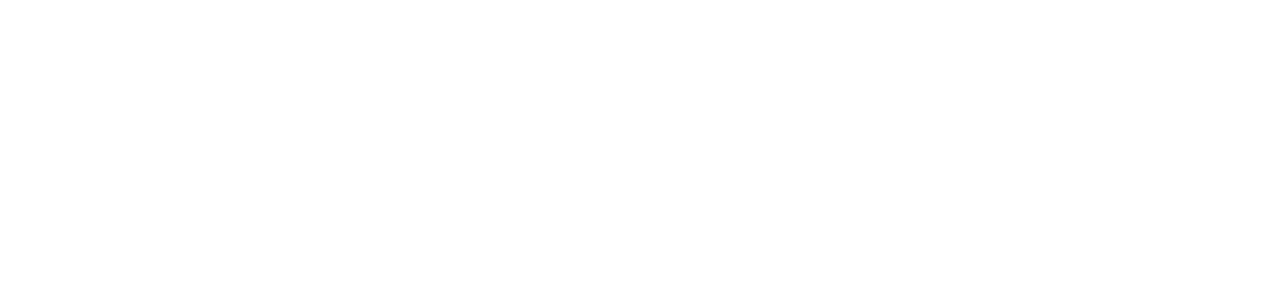
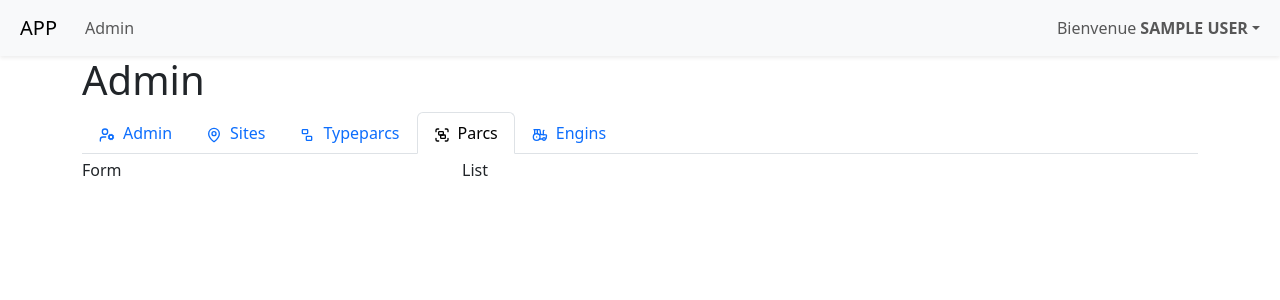
Before and after one commit to ghalass/mern_003, a React (Vite) app in the folder frontend/: page /admin/parcs in a window 1280 px wide. Before the commit this address had no page. Shown: the top 300 px of the page. Built offline with nearby package versions, Linux system fonts and the light colour scheme; sample sign-in values are in the browser's storage.

Commit message:
sites frontend

```diff
--- a/frontend/src/App.jsx
+++ b/frontend/src/App.jsx
@@ -5,15 +5,23 @@ import {
   Route,
   useLocation,
 } from "react-router-dom";
+
+import { UserContext } from "./context/UserContext";
+import { isTokenExpired } from "./utils/helpers";
+
+// components
+import Loader from "./components/Loader";
+
+// pages
 import Login from "./pages/Auth/Login";
 import SignUp from "./pages/Auth/SignUp";
 import Home from "./pages/Home";
-import { UserContext } from "./context/UserContext";
 import Index from "./pages/Admin/Index";
 import Profile from "./pages/Profile/Profile";
 import Sites from "./pages/Admin/Sites";
-import { isTokenExpired } from "./utils/helpers";
-import Loader from "./components/Loader";
+import Typeparcs from "./pages/Admin/Typeparcs";
+import Parcs from "./pages/Admin/Parcs";
+import Engins from "./pages/Admin/Engins";
 
 const App = () => {
   const [loading, setLoading] = useState(false);
@@ -21,7 +29,7 @@ const App = () => {
   return (
     <div>
       <Router>
-        <LoadingWrapper setLoading={setLoading}>
+        {/* <LoadingWrapper setLoading={setLoading}> */}
         {loading && <Loader />}
         <AuthChecker />
         <Routes>
@@ -29,10 +37,15 @@ const App = () => {
           <Route path="/login" element={<Login />} />
           <Route path="/signup" element={<SignUp />} />
           <Route path="/profile" element={<Profile />} />
+
+          {/* ADMIN ROUTES */}
           <Route path="/admin" element={<Index />} />
           <Route path="/admin/sites" element={<Sites />} />
+          <Route path="/admin/typeparcs" element={<Typeparcs />} />
+          <Route path="/admin/parcs" element={<Parcs />} />
+          <Route path="/admin/engins" element={<Engins />} />
         </Routes>
-        </LoadingWrapper>
+        {/* </LoadingWrapper> */}
       </Router>
     </div>
   );
@@ -73,7 +86,7 @@ const LoadingWrapper = ({ children, setLoading }) => {
 
   useEffect(() => {
     setLoading(true);
-    const timer = setTimeout(() => setLoading(false), 500); // Simulate loading delay
+    const timer = setTimeout(() => setLoading(false), 0); // Simulate loading delay
 
     return () => clearTimeout(timer);
   }, [location.pathname]);
--- a/frontend/src/components/sites/SiteList.jsx
+++ b/frontend/src/components/sites/SiteTable.jsx
@@ -2,7 +2,7 @@ import React from "react";
 import { useCrudStore } from "../../store/crudStore";
 import { LuPencil, LuTrash2 } from "react-icons/lu";
 
-const SiteList = ({ paginatedSites }) => {
+const SiteTable = ({ paginatedSites }) => {
   const setSelectedItem = useCrudStore((state) => state.setSelectedItem);
   const setOp = useCrudStore((state) => state.setOp);
 
@@ -52,4 +52,4 @@ const SiteList = ({ paginatedSites }) => {
   );
 };
 
-export default SiteList;
+export default SiteTable;
--- a/frontend/src/components/sites/SitesList.jsx
+++ b/frontend/src/components/sites/SitesList.jsx
@@ -5,7 +5,7 @@ import axiosInstance from "../../utils/axiosInstance";
 import { API_PATHS } from "../../utils/apiPaths";
 import toast from "react-hot-toast";
 import { downloadExcel } from "../../utils/helpers";
-import SiteList from "./SiteList";
+import SiteTable from "./SiteTable";
 import Pagination from "../commun/Pagination";
 
 const SitesList = () => {
@@ -69,10 +69,7 @@ const SitesList = () => {
     <div className="card">
       <div className="card-body">
         <div className="d-flex justify-content-between mb-1">
-          <h6>
-            Liste des sites ({filteredSites.length})
-            {isPending && "Chargement..."}
-          </h6>
+          <h6>Liste des sites ({filteredSites.length})</h6>
 
           <button
             disabled={mutation.isPending}
@@ -111,7 +108,7 @@ const SitesList = () => {
           />
         </div>
 
-        <SiteList paginatedSites={paginatedSites} />
+        <SiteTable paginatedSites={paginatedSites} />
 
         {isLoading && <div className="text-center">Chargement...</div>}
         {!isLoading && !isError && filteredSites.length === 0 && (
--- a/frontend/src/layouts/AdminLayout.jsx
+++ b/frontend/src/layouts/AdminLayout.jsx
@@ -2,7 +2,13 @@ import { Outlet, useLocation } from "react-router-dom";
 import Nav from "react-bootstrap/Nav";
 import { Link } from "react-router-dom";
 
-import { LuUserCog, LuMapPin } from "react-icons/lu";
+import {
+  LuUserCog,
+  LuMapPin,
+  LuUngroup,
+  LuGroup,
+  LuTractor,
+} from "react-icons/lu";
 
 export default function AdminLayout() {
   const location = useLocation();
@@ -36,4 +42,19 @@ export default function AdminLayout() {
 const LIST = [
   { to: "/admin", label: "Admin", icon: <LuUserCog className="me-2" /> },
   { to: "/admin/sites", label: "Sites", icon: <LuMapPin className="me-2" /> },
+  {
+    to: "/admin/typeparcs",
+    label: "Typeparcs",
+    icon: <LuUngroup className="me-2" />,
+  },
+  {
+    to: "/admin/parcs",
+    label: "Parcs",
+    icon: <LuGroup className="me-2" />,
+  },
+  {
+    to: "/admin/engins",
+    label: "Engins",
+    icon: <LuTractor className="me-2" />,
+  },
 ];
--- /dev/null
+++ b/frontend/src/pages/Admin/Engins.jsx
@@ -0,0 +1,22 @@
+import React from "react";
+import DefaultLayout from "../../layouts/DefaultLayout";
+import AdminLayout from "../../layouts/AdminLayout";
+
+const Engins = () => {
+  return (
+    <div>
+      <DefaultLayout />
+      <div className="container-lg">
+        <AdminLayout />
+
+        <div className="row">
+          <div className="mt-1 col-sm-12 col-md-4 ">Form</div>
+
+          <div className="mt-1 col-sm-12 col-md-8 ">List</div>
+        </div>
+      </div>
+    </div>
+  );
+};
+
+export default Engins;
--- /dev/null
+++ b/frontend/src/pages/Admin/Parcs.jsx
@@ -0,0 +1,22 @@
+import React from "react";
+import DefaultLayout from "../../layouts/DefaultLayout";
+import AdminLayout from "../../layouts/AdminLayout";
+
+const Parcs = () => {
+  return (
+    <div>
+      <DefaultLayout />
+      <div className="container-lg">
+        <AdminLayout />
+
+        <div className="row">
+          <div className="mt-1 col-sm-12 col-md-4 ">Form</div>
+
+          <div className="mt-1 col-sm-12 col-md-8 ">List</div>
+        </div>
+      </div>
+    </div>
+  );
+};
+
+export default Parcs;
--- /dev/null
+++ b/frontend/src/pages/Admin/Typeparcs.jsx
@@ -0,0 +1,22 @@
+import React from "react";
+import DefaultLayout from "../../layouts/DefaultLayout";
+import AdminLayout from "../../layouts/AdminLayout";
+
+const Typeparcs = () => {
+  return (
+    <div>
+      <DefaultLayout />
+      <div className="container-lg">
+        <AdminLayout />
+
+        <div className="row">
+          <div className="mt-1 col-sm-12 col-md-4 ">Form</div>
+
+          <div className="mt-1 col-sm-12 col-md-8 ">List</div>
+        </div>
+      </div>
+    </div>
+  );
+};
+
+export default Typeparcs;
```
Also changed, not shown: frontend/src/utils/data.js (line endings or trailing spaces). Lines whose indentation alone changed are shown as unchanged.
